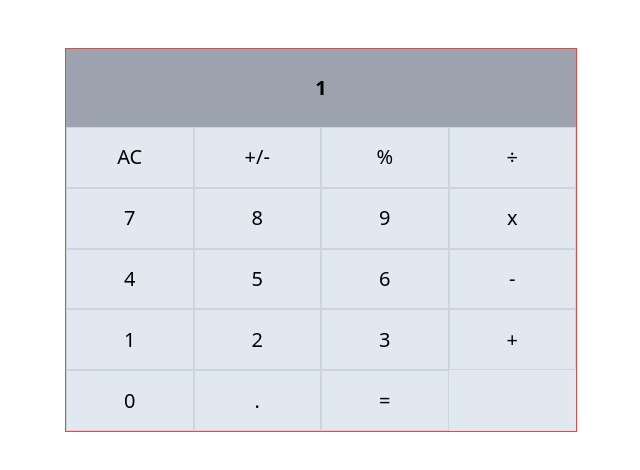
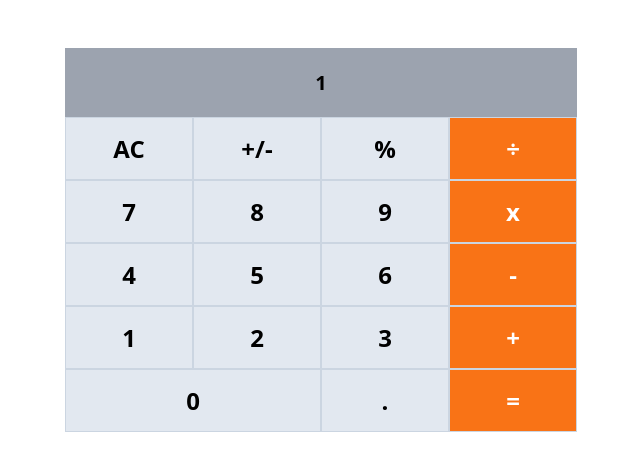
Before and after one commit to gasangw/React-series, a React (Vite) app: page / in a window 1280 px wide. Shown: the top 470 px of the page, without its empty margins (319-959 px from the left). Built offline with nearby package versions, Linux system fonts and the light colour scheme.

Commit message:
Complete styling of the inputs

```diff
--- a/src/components/CalculatorLayout.jsx
+++ b/src/components/CalculatorLayout.jsx
@@ -4,7 +4,7 @@ import React from 'react'
 function CalculatorLayout() {
   return (
     <div className='grid mt-12'>
-       <div className='grid bg-slate-200 mx-auto w-2/5 h-96 border border-red-500'>
+       <div className='grid bg-slate-200 mx-auto w-2/5 h-96'>
           <button className='text-xl font-semibold bg-gray-400 py-2'>1</button>
           <div className='grid grid-cols-4'>
           <input
@@ -15,98 +15,81 @@ function CalculatorLayout() {
             <input
                 type="button"
                 value="+/-"
-                className="button-operator"
             />
             <input
                 type="button"
                 value="%"
-                className="button-operator"
             />
             <input
                 type="button"
                 value="&#247;"
-                className="button-operator"
-                id="red"
+                className="bg-orange-500 text-white"
             />
             <input
                 type="button"
                 value="7"
-                className="button-operator"
             />
             <input
                 type="button"
                 value="8"
-                className="button-operator"
             />
             <input
                 type="button"
                 value="9"
-                className="button-operator"
             />
             <input
                 type="button"
                 value="x"
-                className="button-operator"
-                id="red"
+                className="bg-orange-500 text-white"
             />
             <input
                 type="button"
                 value="4"
-                className="button-operator"
             />
             <input
                 type="button"
                 value="5"
-                className="button-operator"
             />
             <input
                 type="button"
                 value="6"
-                className="button-operator"
             />
             <input
                 type="button"
                 value="-"
-                className="button-operator"
-                id="red"
+                className="bg-orange-500 text-white"
             />
             <input
                 type="button"
                 value="1"
-                className="button-operator"
             />
             <input
                 type="button"
                 value="2"
-                className="button-operator"
             />
             <input
                 type="button"
                 value="3"
-                className="button-operator"
             />
             <input
                 type="button"
                 value="+"
-                className="button-operator"
-                id="red"
+                className="bg-orange-500 text-white"
             />
 
             <input
                 type="button"
                 value="0"
-                className="button-operator"
+                className='grid col-span-2'
             />
             <input
                 type="button"
                 value="."
-                className="button-operator"
             />
             <input
                 type="button"
                 value="="
-                className="button-operator"
-                id="red"
+                className="bg-orange-500 text-white"
             />
           </div>
        </div>
--- a/src/index.css
+++ b/src/index.css
@@ -2,6 +2,6 @@
 @tailwind components;
 
 input {
-    @apply px-2 py-3 font-medium text-xl text-black border border-slate-300
+    @apply px-2 py-3 font-bold text-2xl text-black border border-slate-300 hover:bg-slate-400 hover:text-white
 }
 @tailwind utilities;
```
